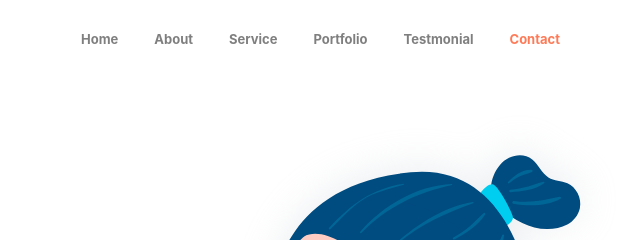
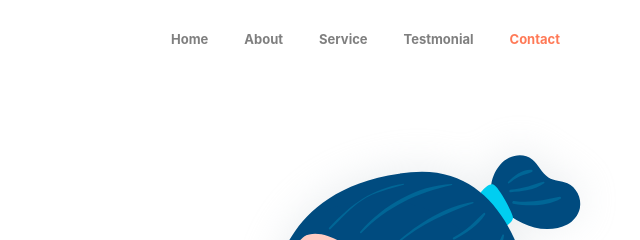
Before and after one commit to danielcodeblog/pr, a plain HTML site: page index.html in a window 1280 px wide. Shown: the top 240 px of the page, 617-1257 px from the left. Drawn offline with Linux system fonts and the light colour scheme.

Commit message:
Update index.html

```diff
--- a/index.html
+++ b/index.html
@@ -31,9 +31,6 @@
                     </li>
                     <li class="nav-item">
                         <a class="nav-link" href="#service">Service</a>
-                    </li>
-                    <li class="nav-item">
-                        <a class="nav-link" href="#portfolio">Portfolio</a>
                     </li>
                     <li class="nav-item">
                         <a class="nav-link" href="#testmonial">Testmonial</a>
@@ -94,9 +91,15 @@
                 <div class="pl-md-4 col-md-9">
                     <h6 class="title">Ernest Ehiz</h6>
                     <p class="subtitle">ABOUT ME</p>
-                    <p>rnest Ehiz is a versatile and creative Web Developer and Designer with over 2 years of experience crafting beautiful, responsive, and user-centric websites. Blending technical expertise with an eye for design, Ernest brings concepts to life turning ideas into functional, visually engaging digital products.
-
-                        With a solid command of HTML, CSS, JavaScript, and design tools like Figma and Adobe XD, Ernest bridges the gap between design and development. He ensures that every project he touches is not only aesthetically appealing but also technically sound and performance-optimized.</p>
+                    <p>rnest Ehiz is a versatile and creative Web Developer and Designer
+			    with over 2 years of experience crafting beautiful, responsive,
+			    and user-centric websites. Blending technical expertise with
+			    an eye for design, Ernest brings concepts to life turning
+			    ideas into functional, visually engaging digital products.
+                        With a solid command of HTML, CSS, JavaScript, and design tools
+			    like Figma and Adobe XD, Ernest bridges the gap between design
+			    and development. He ensures that every project he touches is not
+			    only aesthetically appealing but also technically sound and performance-optimized.</p>
 
                 </div>
             </div>
@@ -155,10 +158,10 @@
             <h6 class="section-title mb-4">Why Choose me</h6>
             <p class="mb-5 pb-4">
                 I bring a unique blend of web development and design skills,
-                allowing me to take projects from idea to fully functional,
+                allowing me to take projects from idea to fully functional,<br>
                 visually stunning websites. With over 2 years of experience,
                  I focus on creating user-friendly, responsive, and
-                  high-performing websites that not only look great but work seamlessly across all devices.
+                  high-performing websites that not only look great<br> but work seamlessly across all devices.
 What sets me apart is my attention to detail, strong sense of visual
  design, and ability to write clean, efficient code. I'm committed to
   clear communication, on-time delivery, and always staying up-to-date
```
